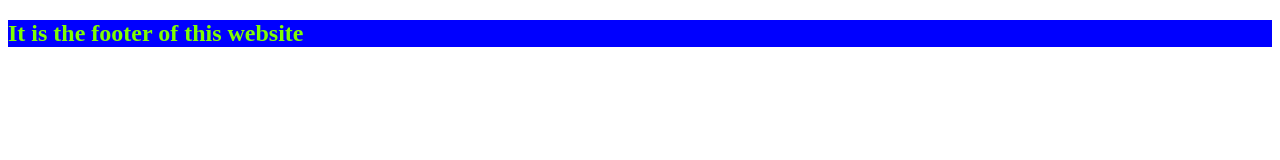
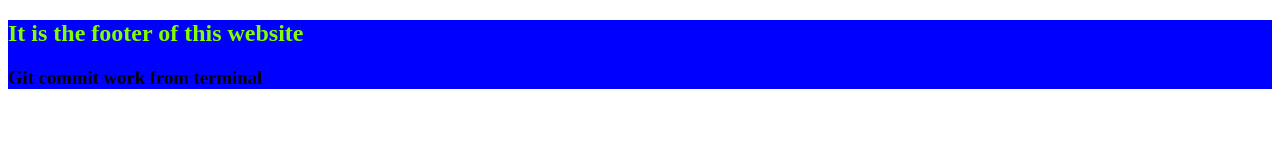
Before and after one commit to OlegatorIT/git-test, a plain HTML site: page Index.html in a window 1280 px wide. Drawn offline with Linux system fonts and the light colour scheme.

Commit message:
test new commit

```diff
--- a/Index.html
+++ b/Index.html
@@ -13,6 +13,7 @@
     <footer>
         <h2>It is the footer of this website
         </h2>
+        <h3>Git commit work from terminal </h3>
     </footer>
 </body>
 
```
